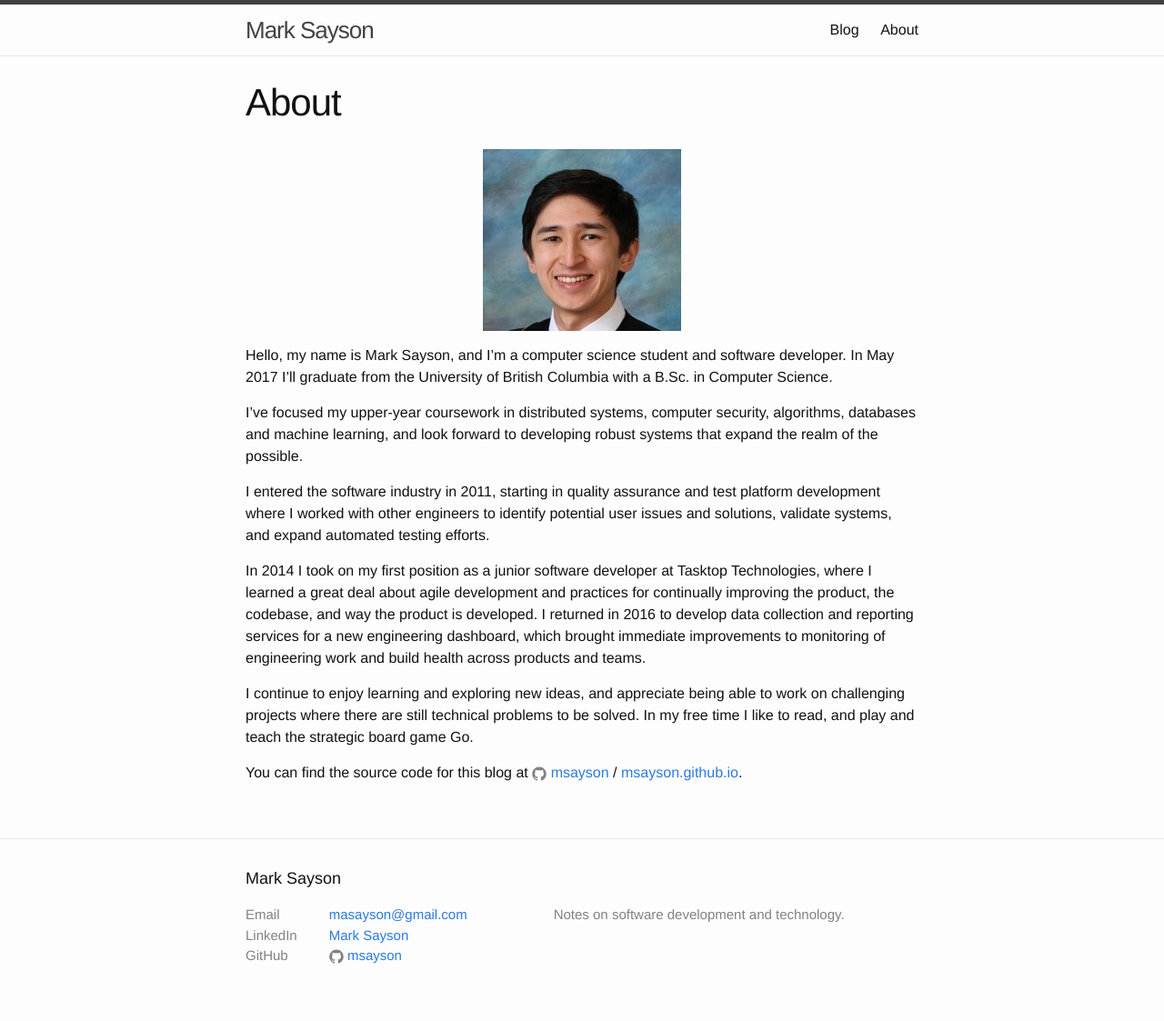
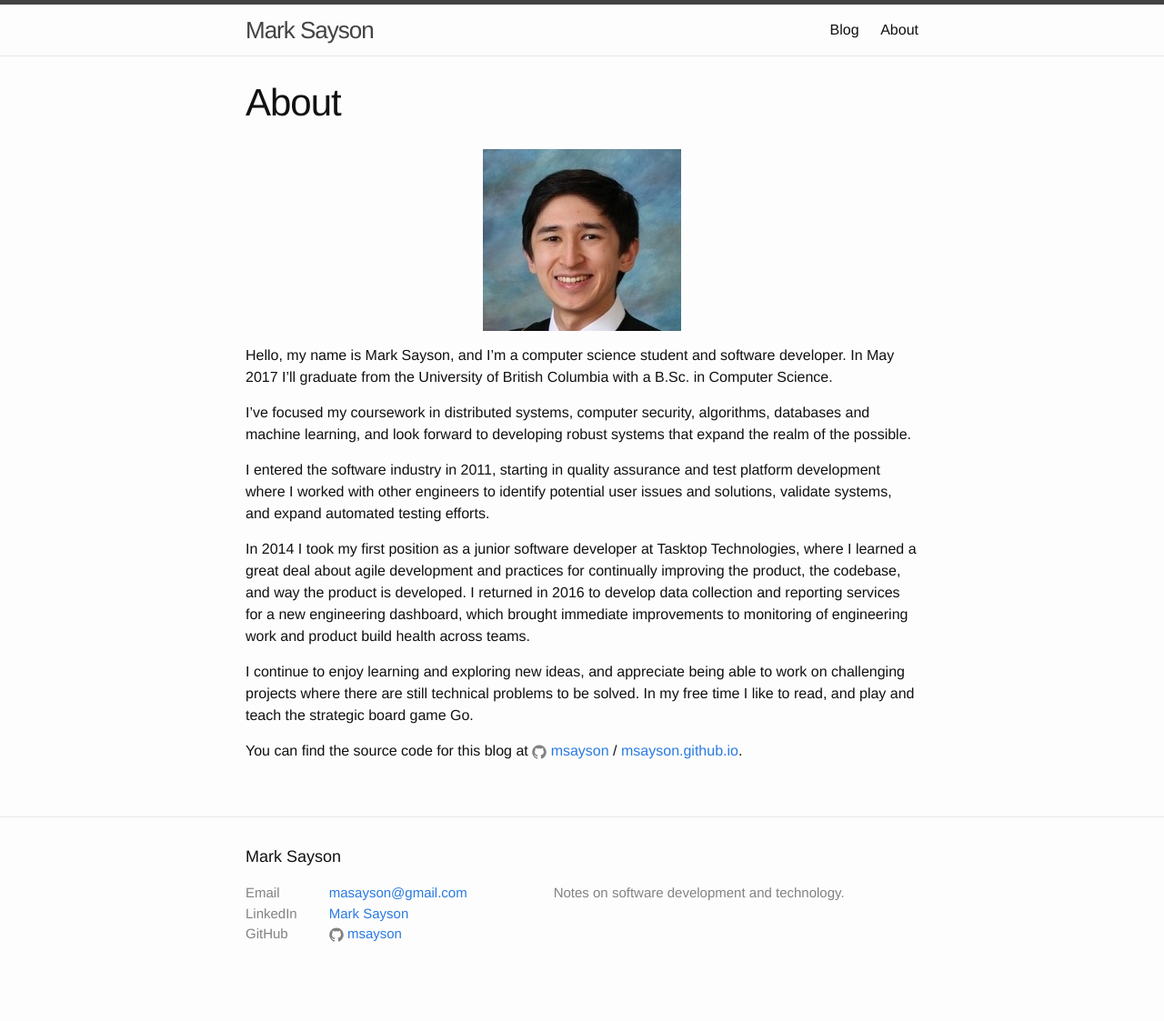
Before and after one commit to msayson/msayson.github.io, a Jekyll site: the page built from about.md, in a window 1280 px wide. Shown: the whole page at 91% size. Built offline with Jekyll 4.4.1, drawn with Linux system fonts in a browser that asks for light colours; after the commit the page ends 1099 px from its top, so only the background shows below that.

Commit message:
Updated about page description

```diff
--- a/about.md
+++ b/about.md
@@ -9,11 +9,11 @@ permalink: /about/
 
 Hello, my name is Mark Sayson, and I'm a computer science student and software developer.  In May 2017 I'll graduate from the University of British Columbia with a B.Sc. in Computer Science.
 
-I've focused my upper-year coursework in distributed systems, computer security, algorithms, databases and machine learning, and look forward to developing robust systems that expand the realm of the possible.
+I've focused my coursework in distributed systems, computer security, algorithms, databases and machine learning, and look forward to developing robust systems that expand the realm of the possible.
 
 I entered the software industry in 2011, starting in quality assurance and test platform development where I worked with other engineers to identify potential user issues and solutions, validate systems, and expand automated testing efforts.
 
-In 2014 I took on my first position as a junior software developer at Tasktop Technologies, where I learned a great deal about agile development and practices for continually improving the product, the codebase, and way the product is developed.  I returned in 2016 to develop data collection and reporting services for a new engineering dashboard, which brought immediate improvements to monitoring of engineering work and build health across products and teams.
+In 2014 I took my first position as a junior software developer at Tasktop Technologies, where I learned a great deal about agile development and practices for continually improving the product, the codebase, and way the product is developed.  I returned in 2016 to develop data collection and reporting services for a new engineering dashboard, which brought immediate improvements to monitoring of engineering work and product build health across teams.
 
 I continue to enjoy learning and exploring new ideas, and appreciate being able to work on challenging projects where there are still technical problems to be solved.  In my free time I like to read, and play and teach the strategic board game Go.
 
```
